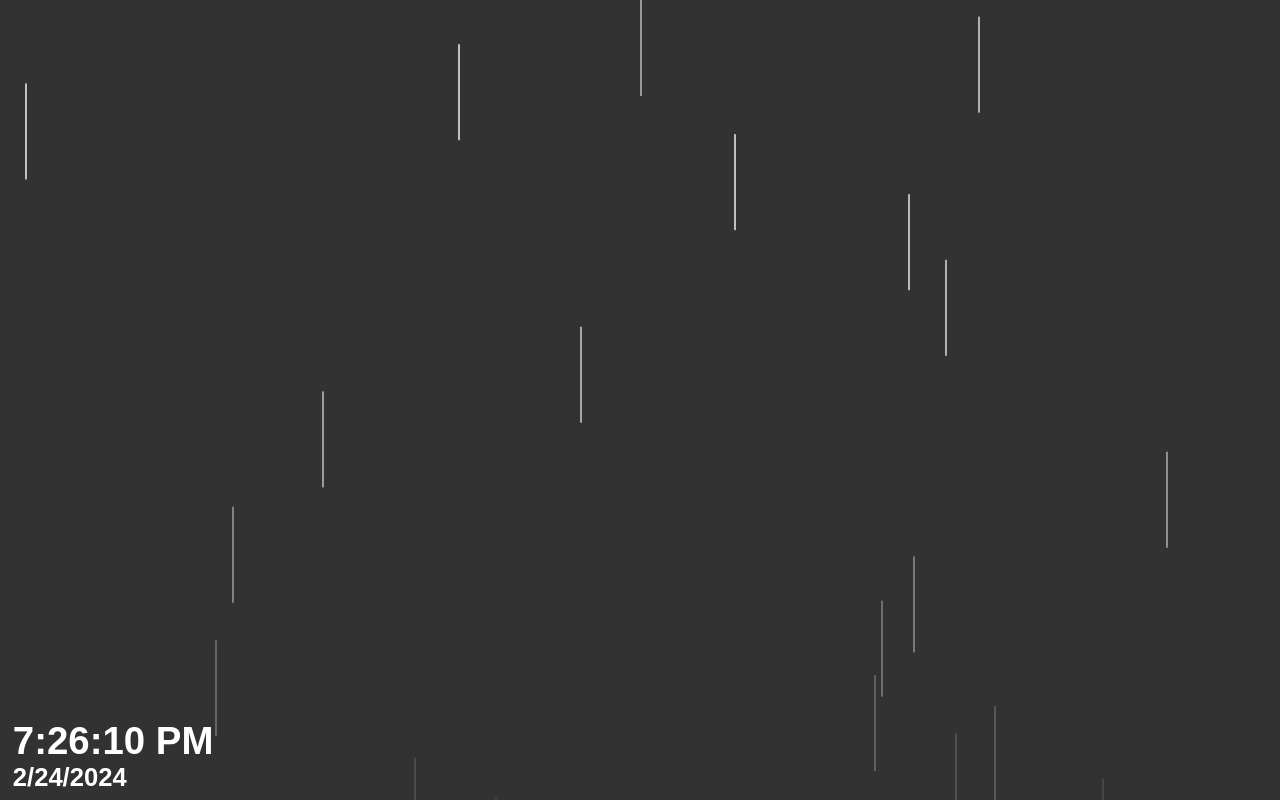
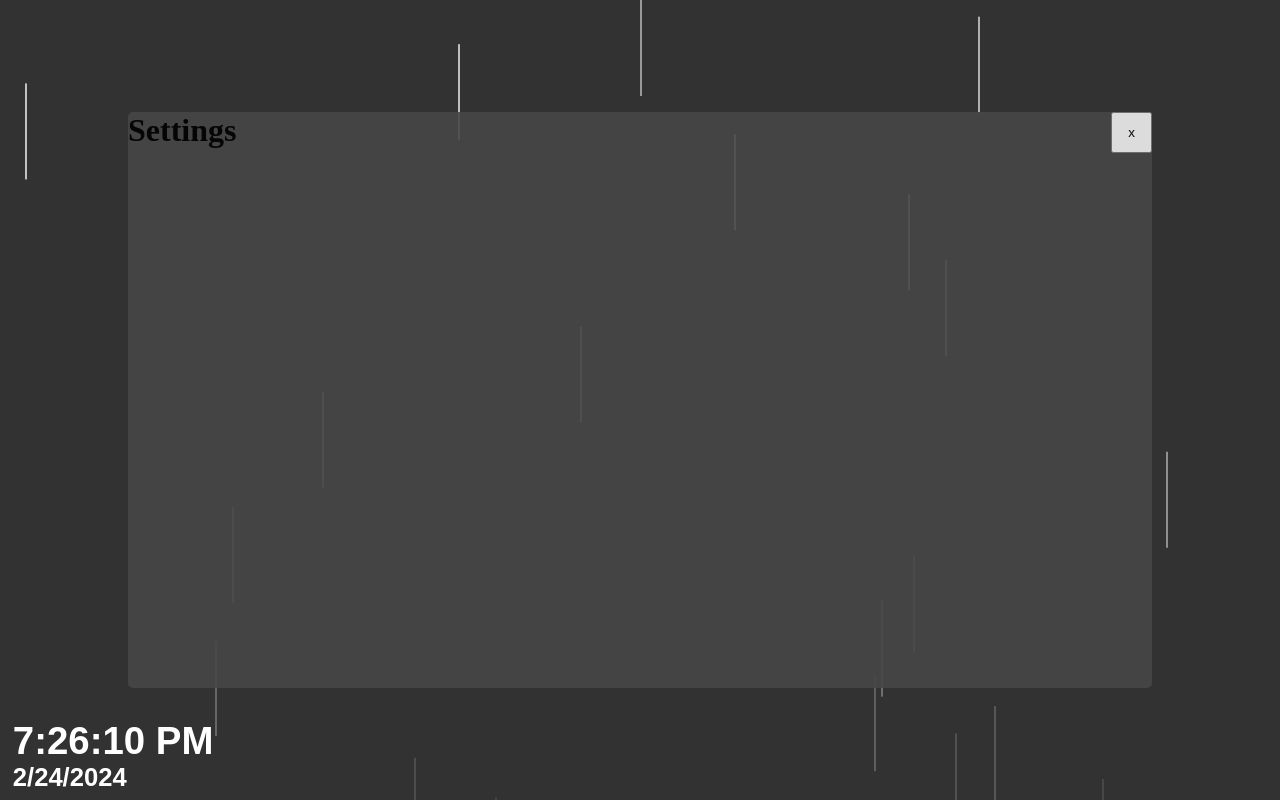
Before and after one commit to HerpMe/RainBrowserExtension, a plain HTML site: page index.html in a window 1280 px wide. Drawn offline with Linux system fonts and the light colour scheme; a web font is replaced by a local one.

Commit message:
Update index.html

```diff
--- a/index.html
+++ b/index.html
@@ -18,8 +18,14 @@
                     <h2 id="cur_date" class="time-font"></h2>
                 </div>
             </div>
-            <div class="rain">
-
+            <div class="rain"></div>
+            <div class="popupResolution">
+                <div class="popup">
+                    <div class="settings popupTemplate">
+                        <h1>Settings</h1>
+                        <button class="squareButton">x</button>
+                    </div>
+                </div>
             </div>
         </body>
         <script src="time.js"></script>
```
